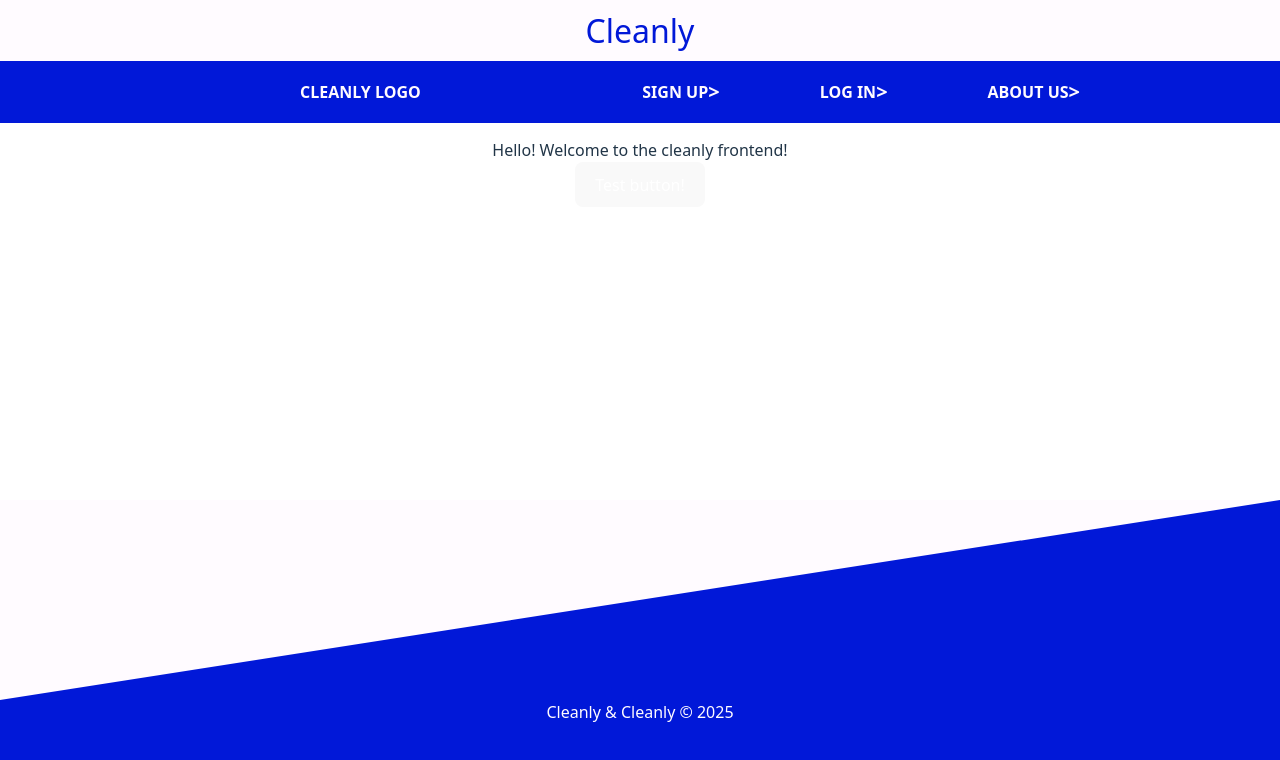
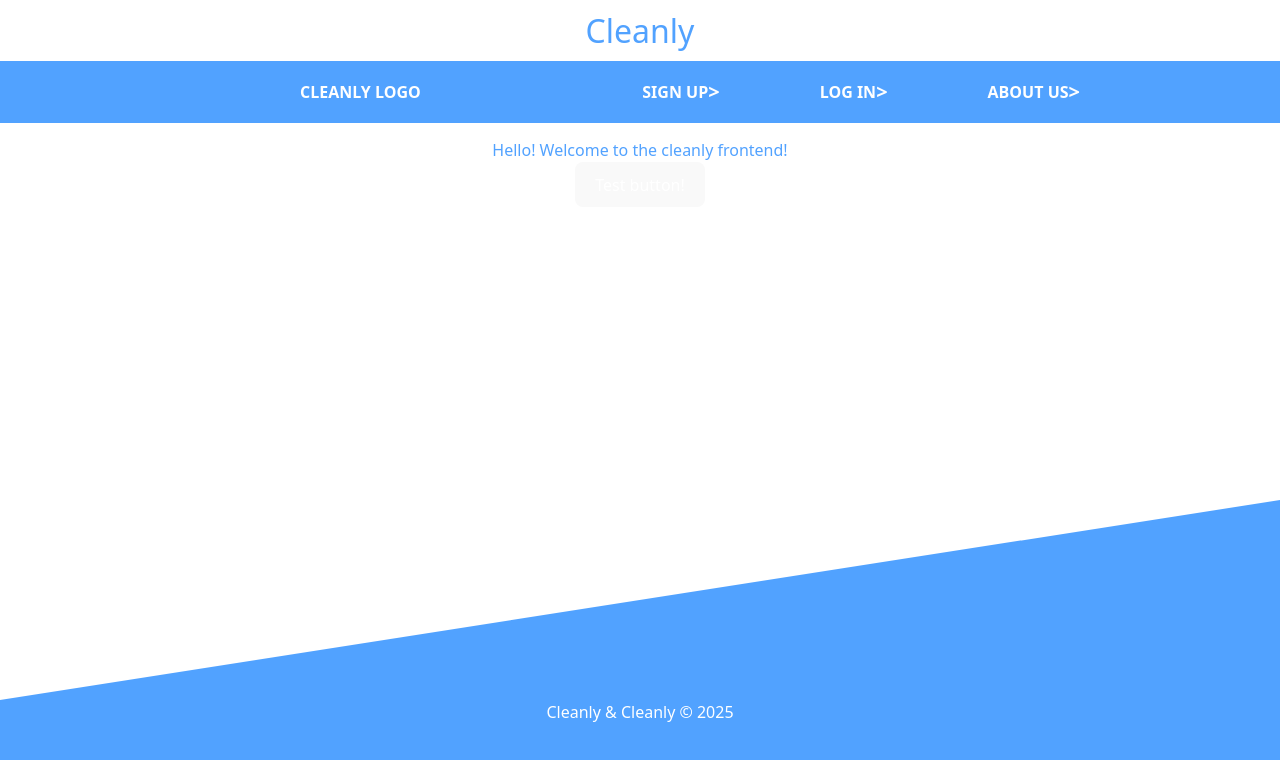
Before and after one commit to Alif-11/cleanly-client, a React (Vite) app: page / in a window 1280 px wide. Shown: the top 760 px of the page. Built offline with nearby package versions, Linux system fonts and the light colour scheme; no server answers.

Commit message:
Changed color scheme to match tailwind colors. Added in new component for the signup form

```diff
--- a/src/App.css
+++ b/src/App.css
@@ -49,8 +49,6 @@
 #persistent-navbar-top {
   width: 100vw;
   height: 61px;
-  background-color: #FFFBFF;
-  color: #0118D8;
   display: flex;
   justify-content: center;
   align-items: center;
@@ -61,8 +59,6 @@
 /* CSS to make the navbar -  below the top, white navbar - blue . */
 #persistent-navbar-bottom {
   width: 100vw;
-  background-color: #0118D8;
-  color: #FFFBFF;
   height: 62px;
   margin-bottom: 15px;
   display: flex;
@@ -105,8 +101,7 @@
 #bottom-banner-triangle {
   width: 100px;
   height: 0;
-  background-color: #0118D8;
-  color: #FFFBFF;
+
   position: fixed;
   /* To position the triangle, it may be a good idea to get the rendered
    * rectangle's height, and use it as the value to bottom.
@@ -120,8 +115,7 @@
 #bottom-banner-rectangle {
   width: 100vw;
   height: 100px;
-  background-color: #0118D8;
-  color: #FFFBFF;
+
   position: fixed;
   bottom: 0;
 }
--- a/src/App.jsx
+++ b/src/App.jsx
@@ -11,10 +11,10 @@ function App() {
   return (
     <>
       {/* persistent-navbar-top is the white navbar at the top of the screen. */}
-      <div id="persistent-navbar-top">Cleanly</div>
+      <div id="persistent-navbar-top" className="text-blue-400 bg-white">Cleanly</div>
       {/* persistent-navbar-bottom is the blue navbar right below persistent-navbar-top.
           It contains the buttons for PATRON and RUNNER on the left, and ABOUT US on the right. */}
-      <div id="persistent-navbar-bottom">
+      <div id="persistent-navbar-bottom" className="bg-blue-400 text-white">
         <div id="blue-navbar-left" className="hover:cursor-pointer">CLEANLY LOGO</div>
         <div id="blue-navbar-right">
           <div onClick={
@@ -30,7 +30,7 @@ function App() {
           <div className="blue-navbar-right-subitem hover:text-blue-400 hover:bg-white hover:cursor-pointer">ABOUT US <div className="lets-go-arrow">&gt;</div> </div>
         </div>
       </div >
-      <div>Hello! Welcome to the cleanly frontend!</div>
+      <div className="text-blue-400">Hello! Welcome to the cleanly frontend!</div>
 
       {/* The space here, between the 'Hello! Welcome to...'
         * and the '<div id="bottom-banner"...'
@@ -56,8 +56,8 @@ function App() {
         })
         console.log("You clicked the 'test button' on the Cleanly HomePage.");
       }}>Test button!</button>
-      <div id="bottom-banner-triangle"></div>
-      <div id="bottom-banner-rectangle">Cleanly & Cleanly &copy; 2025</div>
+      <div id="bottom-banner-triangle" className="bg-blue-400 text-white"></div>
+      <div id="bottom-banner-rectangle" className="bg-blue-400 text-white">Cleanly & Cleanly &copy; 2025</div>
     </>
   )
 }
--- /dev/null
+++ b/src/components/SignUpForm/index.tsx
@@ -0,0 +1,12 @@
+import { useState } from 'react'
+import './SignUpForm.css'
+
+export default function SignUpForm() {
+  const [username, setUsername] = useState('')
+  const [password, setPassword] = useState('')
+  const [confirmPassword, setConfirmPassword] = useState('')
+
+  return (<>
+    <div>Welcome!</div>
+  </>);
+}
--- a/src/index.css
+++ b/src/index.css
@@ -1,3 +1,5 @@
+@import "tailwindcss";
+
 :root {
   font-family: system-ui, Avenir, Helvetica, Arial, sans-serif;
   line-height: 1.5;
@@ -5,7 +7,7 @@
 
   color-scheme: light dark;
   color: #0118D8;
-  background-color: #FFFBFF;
+  background-color: #FFFFFF;
 
   font-synthesis: none;
   text-rendering: optimizeLegibility;
```
Also changed, not shown: src/components/SignUpForm/SignUpForm.module.css (added).
